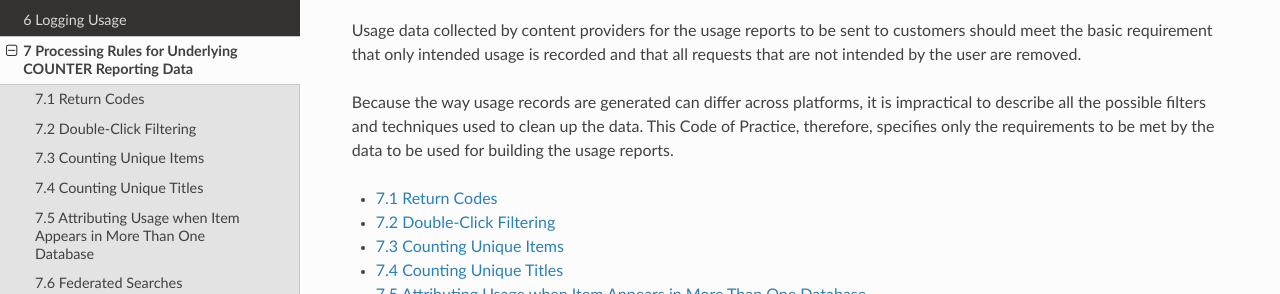
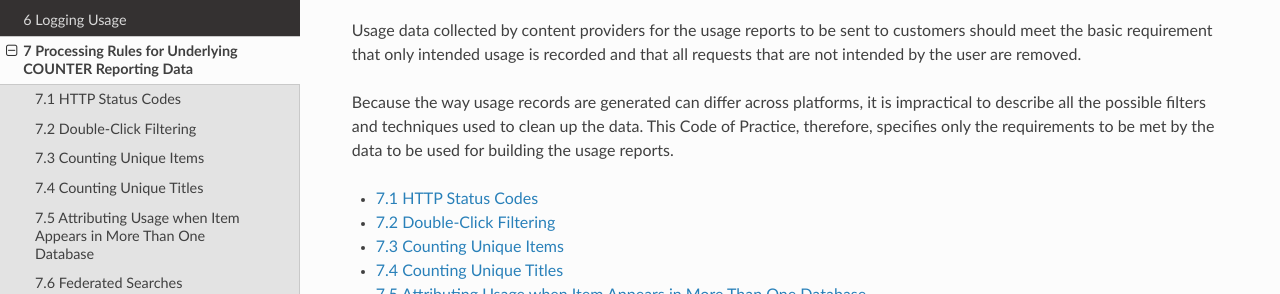
Before and after one commit to Project-Counter/cop5, a Sphinx documentation site: the page built from source/07-processing/index.rst, in a window 1280 px wide. Shown: the part 141-435 px from the top of the page. Built offline with Sphinx 7.4.7 and the Read the Docs theme 2.0.0, drawn with Linux system fonts in a browser that asks for light colours.

Commit message:
Update Section 7.1 Return Codes

```diff
--- a/source/02-overview/index.rst
+++ b/source/02-overview/index.rst
@@ -15,7 +15,7 @@ This section provides an overview of the scope of the COUNTER Code of Practice.
 
 :numref:`logging` :ref:`logging` describes various options used for logging usage transactions.
 
-:numref:`processing` :ref:`processing` discusses topics such as which return codes to count, double-click filtering, calculating unique items and unique titles accessed in a session, classifying searches (regular, federated, automated, or platform), robots and internet crawlers, tools that cause bulk downloads, and text and data mining.
+:numref:`processing` :ref:`processing` discusses topics such as which HTTP status codes to count, double-click filtering, calculating unique items and unique titles accessed in a session, classifying searches (regular, federated, automated, or platform), robots and internet crawlers, tools that cause bulk downloads, and text and data mining.
 
 :numref:`sushi` :ref:`sushi` offers a more in-depth description of the REQUIRED COUNTER_SUSHI API support.
 
--- a/source/07-processing/index.rst
+++ b/source/07-processing/index.rst
@@ -14,7 +14,7 @@ Because the way usage records are generated can differ across platforms, it is i
 .. toctree::
    :maxdepth: 1
 
-   01-return-codes
+   01-http-status-codes
    02-double-click-filtering
    03-counting-unique-items
    04-counting-unique-titles
```
Also changed, not shown: source/07-processing/01-http-status-codes.rst (added, +8 -0 lines), source/07-processing/01-return-codes.rst (deleted, +0 -8 lines).
